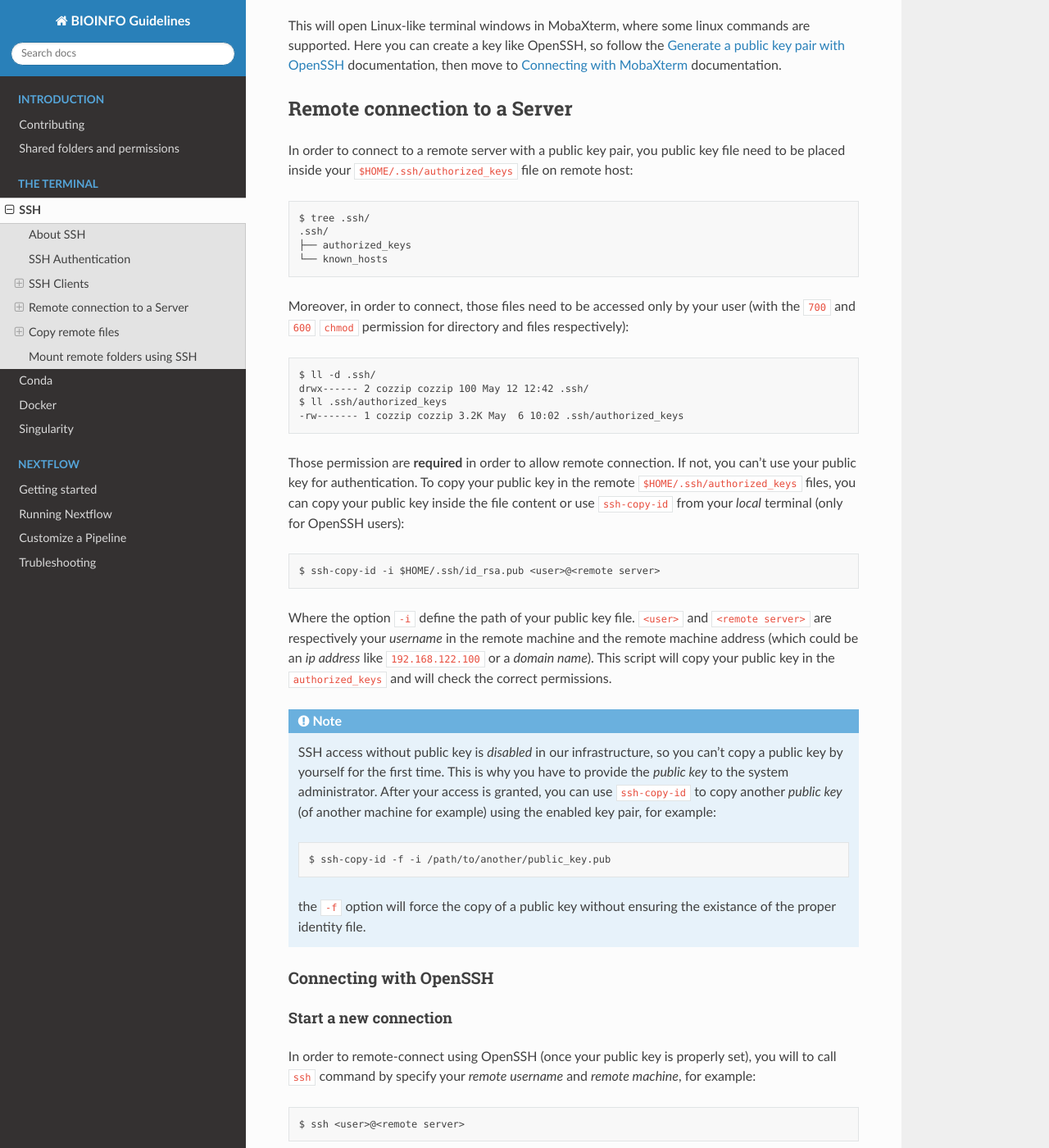
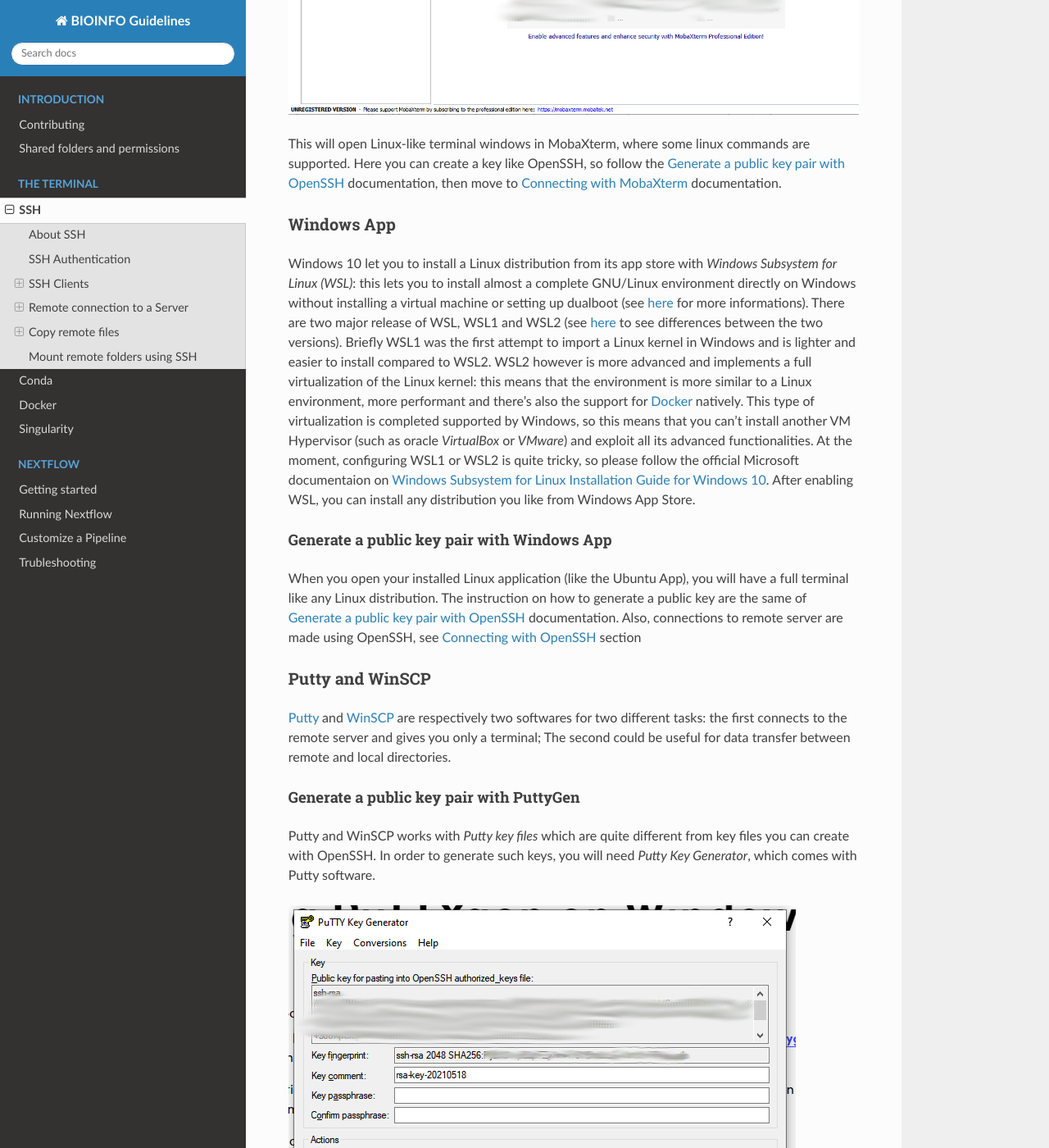
Before and after one commit to cnr-ibba/BIOINFO-guidelines, a Sphinx documentation site: the page built from docs/terminal/ssh.rst, in a window 1280 px wide and 1400 px high, scrolled down 3909 px. Shown: the whole window at 82% size. Built offline with Sphinx 7.4.7 and the Read the Docs theme 2.0.0, drawn with Linux system fonts in a browser that asks for light colours; some of the changed text lies outside the part shown.

Commit message:
:memo: complete SSH section

```diff
--- a/docs/terminal/docker.rst
+++ b/docs/terminal/docker.rst
@@ -1,6 +1,8 @@
 
 Docker
 ======
+
+.. _docker-intro:
 
 .. contents:: Table of Contents
 
--- a/docs/terminal/ssh.rst
+++ b/docs/terminal/ssh.rst
@@ -150,6 +150,79 @@
 are supported. Here you can create a key like OpenSSH, so follow the
 :ref:`Generate a public key pair with OpenSSH <openssh-keygen>` documentation, then
 move to :ref:`Connecting with MobaXterm <mobaxterm-connect>` documentation.
+
+Windows App
+~~~~~~~~~~~
+
+Windows 10 let you to install a Linux distribution from its app store with
+*Windows Subsystem for Linux (WSL)*: this lets you to install almost a complete
+GNU/Linux environment directly on Windows without installing a virtual machine
+or setting up dualboot (see `here <https://docs.microsoft.com/en-us/windows/wsl/about>`__
+for more informations). There are two major release of WSL, WSL1 and WSL2
+(see `here <https://docs.microsoft.com/en-us/windows/wsl/compare-versions>`__
+to see differences between the two versions). Briefly WSL1 was the first attempt to
+import a Linux kernel in Windows and is lighter and easier to install compared to WSL2.
+WSL2 however is more advanced and implements a full virtualization of the Linux kernel:
+this means that the environment is more similar to a Linux environment, more performant
+and there's also the support for :ref:`Docker <docker-intro>` natively. This type of
+virtualization is completed supported by Windows, so this means that you can't install
+another VM Hypervisor (such as oracle *VirtualBox* or *VMware*) and exploit all
+its advanced functionalities.
+At the moment, configuring WSL1 or WSL2 is quite tricky, so please follow the
+official Microsoft documentaion on
+`Windows Subsystem for Linux Installation Guide for Windows 10 <https://docs.microsoft.com/en-us/windows/wsl/install-win10>`__.
+After enabling WSL, you can install any distribution you like from Windows App
+Store.
+
+Generate a public key pair with Windows App
+"""""""""""""""""""""""""""""""""""""""""""
+
+When you open your installed Linux application (like the Ubuntu App), you will have
+a full terminal like any Linux distribution. The instruction on how to generate a
+public key are the same of :ref:`Generate a public key pair with OpenSSH <openssh-keygen>`
+documentation. Also, connections to remote server are made using OpenSSH, see
+:ref:`Connecting with OpenSSH <openssh-connect>` section
+
+Putty and WinSCP
+~~~~~~~~~~~~~~~~
+
+`Putty <https://www.putty.org/>`__ and `WinSCP <https://winscp.net/eng/index.php>`__
+are respectively two softwares for two different tasks: the first connects to the
+remote server and gives you only a terminal; The second could be useful for data
+transfer between remote and local directories.
+
+Generate a public key pair with PuttyGen
+""""""""""""""""""""""""""""""""""""""""
+
+Putty and WinSCP works with *Putty key files* which are quite different from key
+files you can create with OpenSSH. In order to generate such keys, you will need
+*Putty Key Generator*, which comes with Putty software.
+
+.. image:: /_static/img/puttygen.png
+
+From the *Putty Key Generator* main screen, you need to generate a new key pair with
+the *Generate* button. Follow the instructions when generating a new key. Next,
+you need to click on *Save public key* buttons and *Save private key* to save a public
+key and a Putty Key respectively. The public key you save is the one you need to share
+with your system administrator.
+
+.. tip::
+
+  You could convert the putty public key in OpenSSH public key as described
+  `here <https://stackoverflow.com/a/10015651/4385116>`__::
+
+    ssh-keygen -i -f keyfile.pub > newkeyfile.pub
+
+  If you don't have ``ssh-keygen`` in your system, ask your sysadmin to do it for you.
+
+.. hint::
+
+  You could import also a OpenSSH public key and convert into Putty key using
+  *Putty Key Generator*
+
+Once you created (and saved) your Putty key file, see the :ref:`Connecting with Putty <putty-connect>`
+section to connect to your remote server. If you need more information on puttygen
+and Putty key, see `This guide <https://www.ssh.com/academy/ssh/putty/windows/puttygen>`__.
 
 Remote connection to a Server
 -----------------------------
@@ -318,13 +391,31 @@
 Check the *Use private key* checkbox and if you have created your public key as
 described in the :ref:`MobaXterm section <mobaxterm-keygen>`, you will see the
 position of your public key file. Check if path is correct or set the correct path
-of your public key file if you have stored your publick key in another location.
-In the *Bookmark settings* you can define a session name to easily find your
+of your public key file if you have stored your public key in another location.
+In the *Bookmark settings* tab you can define a session name to easily find your
 saved sessions. After that, click on the *Ok* button to save your session configuration.
 You will see all your saved session by clicking on the *Sessions* tab (the tab
 with a *Star* on the left of the main session) and you can start a new connection
 by clicking to the session name you have configured previously. Fore more
 informations, see `MobaXterm documentation <https://mobaxterm.mobatek.net/documentation.html>`__
+
+Connecting with Putty
+~~~~~~~~~~~~~~~~~~~~~
+
+.. _putty-connect:
+
+After opening *Putty* application, fill *Host Name* in *Session* tab with your
+remote server name or ip address:
+
+.. image:: /_static/img/putty_session.png
+
+Next, under the *Connection->SSH->Auth* tab browse and locate your Putty key file
+(the one with ``.ppk`` extension)
+
+.. image:: /_static/img/putty_auth.png
+
+After that, click on the *Open* button to start a new connection. You will be prompted
+for your username after starting a connection.
 
 Copy remote files
 -----------------
@@ -437,6 +528,21 @@
 The file browser on the left is quite similar to other file browsers, you can
 click on a file to show/download it.
 
+Copying files using WinSCP
+~~~~~~~~~~~~~~~~~~~~~~~~~~
+
+Start a new WinSCP connection and by clicking on the *Advanced* button, in
+*SSH->Authentication* section provide your Putty key file. Next on the main
+section fill *User* and *Name server* with proper values to start a new connection
+as shown in figure:
+
+.. image:: /_static/img/winscp_conf.png
+
+.. hint::
+
+  If you have an OpenSSH key pair, you can automatically convert it into Putty
+  key file. WinSCP will make the conversion for you.
+
 Mount remote folders using SSH
 ------------------------------
 
```
Also changed, not shown: docs/_static/img/putty_auth.png (added), docs/_static/img/putty_session.png (added), docs/_static/img/puttygen.png (added), docs/_static/img/winscp_conf.png (added).
